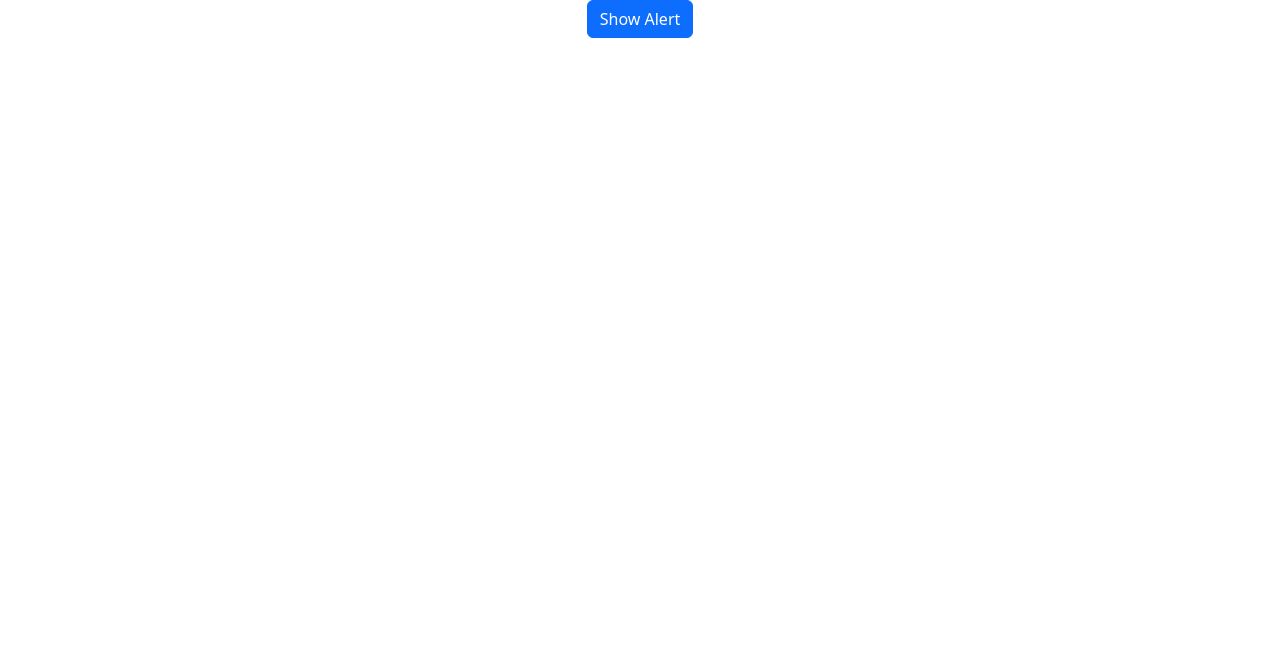
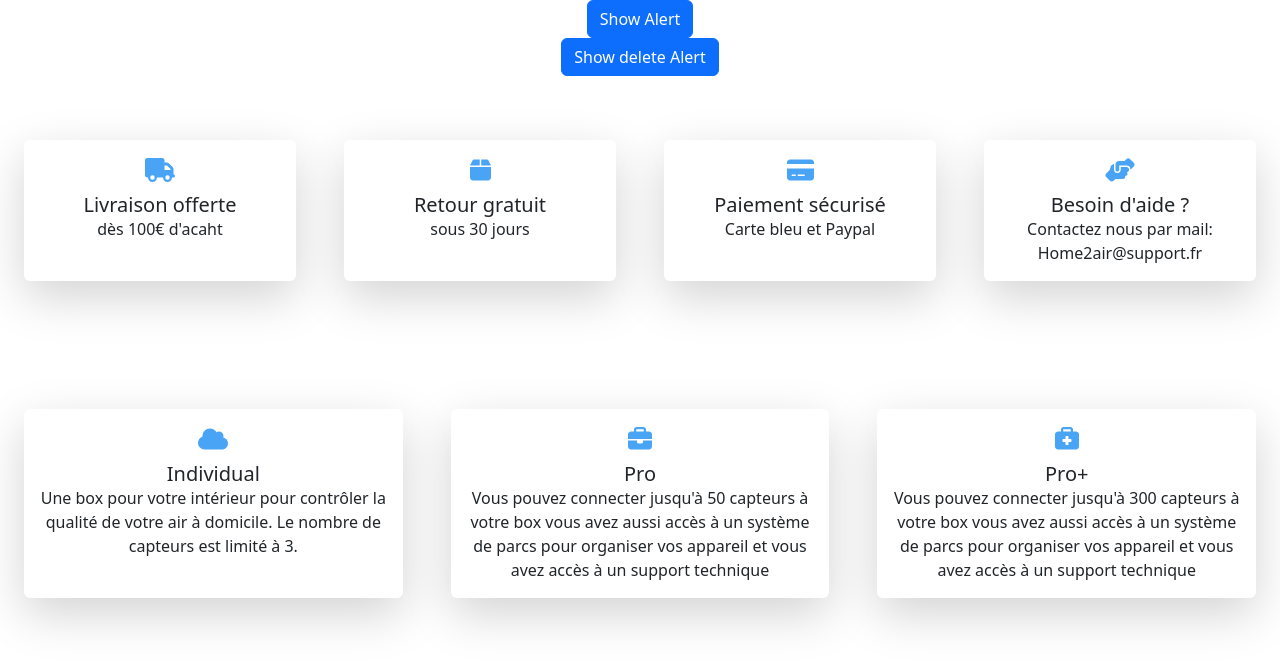
Before and after one commit to Arendlia/component, a React (Create React App) app: page / in a window 1280 px wide. Shown: the top 666 px of the page. Built offline with nearby package versions, Linux system fonts and the light colour scheme.

Commit message:
add card componant

```diff
--- a/package.json
+++ b/package.json
@@ -3,6 +3,9 @@
   "version": "0.1.0",
   "private": true,
   "dependencies": {
+    "@fortawesome/fontawesome-svg-core": "^6.2.1",
+    "@fortawesome/free-solid-svg-icons": "^6.2.1",
+    "@fortawesome/react-fontawesome": "^0.2.0",
     "@testing-library/jest-dom": "^5.16.5",
     "@testing-library/react": "^13.4.0",
     "@testing-library/user-event": "^13.5.0",
@@ -11,6 +14,7 @@
     "react": "^18.2.0",
     "react-dom": "^18.2.0",
     "react-scripts": "^5.0.1",
+    "sass": "^1.56.1",
     "sweetalert2": "^11.6.10",
     "web-vitals": "^2.1.4"
   },
--- a/src/App.js
+++ b/src/App.js
@@ -1,23 +1,17 @@
-import logo from './logo.svg';
 import './App.css';
+import React from 'react'
+import "bootstrap/dist/css/bootstrap.min.css";
+import Alerts from './componants/alerts/alerts'
+import CaseContener from './componants/case/case_contener'
 
 function App() {
   return (
     <div className="App">
-      <header className="App-header">
-        <img src={logo} className="App-logo" alt="logo" />
-        <p>
-          Edit <code>src/App.js</code> and save to reload.
-        </p>
-        <a
-          className="App-link"
-          href="https://reactjs.org"
-          target="_blank"
-          rel="noopener noreferrer"
-        >
-          Learn React
-        </a>
-      </header>
+      <Alerts alert="basic" textBtn="Show Alert" title="Titre" type= "success" text= "texttttt"/>
+      <Alerts alert="delete" textBtn="Show delete Alert" title="Supprimer le compte ?"  position= "top-end" denyButton={true} denyButtonText = "Oui" textButton="Non"/>
+      <CaseContener dataType = "reassuranceData"/>
+      <CaseContener dataType = "abonement"/>
+
     </div>
   );
 }
--- a/src/componants/alerts/alerts.js
+++ b/src/componants/alerts/alerts.js
@@ -1,25 +1,29 @@
-import React ,{ Component }from 'react'
+import React from 'react'
 import Swal from "sweetalert2";
 import "bootstrap/dist/css/bootstrap.min.css";
+import PropTypes from "prop-types";
 
-function Alerts(props) {
-    const showAlert = (title = "Vous êtes sur ?", text = "This is an alert", type = "success", confirmButtonText = 'OK', position ='center', denyButton = false, denyButtonText="") => {
-        if (props.alert == "basic" ){
+function Alerts({
+  alert, title,  position, textButton, denyButton, denyButtonText, text, type, textBtn
+}) {
+    const showAlert = () => {
+        if (alert === "basic" ){
         Swal.fire({
+            position: position,
             title: title,
             text: text,
             icon: type,
-            confirmButtonText: confirmButtonText,
+            confirmButtonText: textButton,
           });
     }
 
-    else if (props.alert == "delete")
+    else if (alert === "delete")
         Swal.fire({
             position: position,
             title: title,
             showDenyButton: denyButton,
             denyButtonText: denyButtonText,
-            confirmButtonText: confirmButtonText,
+            confirmButtonText: textButton,
           }).then((result) => {
             if (result.isConfirmed) {
             } else if (result.isDenied) {
@@ -30,8 +34,27 @@ function Alerts(props) {
 
             return(
                 <div className="container d-flex justify-content-center">
-                   <button onClick={()=>showAlert( props.title , props.text, props.type, props.textButton, props.position, props.denyButton, props.denyButtonText, props.confirmButtonText)} className="btn btn-primary">{props.textBtn}</button>
+                   <button onClick={()=>showAlert()} className="btn btn-primary">{textBtn}</button>
                 </div>
             )
 }
+Alerts.propTypes = {
+  title : PropTypes.string,
+  text : PropTypes.string,
+  type : PropTypes.string,
+  textButton: PropTypes.string,
+  position :PropTypes.string,
+  denyButton : PropTypes.bool,
+  denyButtonText:PropTypes.string,
+  textBtn : PropTypes.string,
+}
+Alerts.defaultProps = {
+  title : "Vous êtes sur ?",
+  text : "This is an alert",
+  type : "success",
+  textButton: "OK",
+  position :'center',
+  denyButton : false,
+  textBtn : "Button"
+}
 export default Alerts;
--- /dev/null
+++ b/src/componants/case/case.js
@@ -0,0 +1,18 @@
+import React from 'react'
+import "bootstrap/dist/css/bootstrap.min.css";
+import { FontAwesomeIcon } from '@fortawesome/react-fontawesome'
+import { library } from "@fortawesome/fontawesome-svg-core";
+import { faTruck, faBox, faCreditCard, faHandshakeAngle, faCloud, faBriefcase, faBriefcaseMedical } from '@fortawesome/free-solid-svg-icons'
+import './case.scss';
+library.add(faTruck, faBox, faCreditCard, faHandshakeAngle, faCloud, faBriefcase, faBriefcaseMedical);
+
+function Case(props) {
+        const data = props.data;
+        return(
+                <div className='align-middle h-100'>
+                  <h4 className = "primary-color"> <FontAwesomeIcon icon={data.icon}/></h4>
+                  <h5 className="card-title">{data.title}</h5>
+                  <p className="card-text">{data.text}</p>
+                </div>);
+}
+export default Case;
--- /dev/null
+++ b/src/componants/case/case.scss
@@ -0,0 +1,21 @@
+.reassuranceCase{
+    width: 25vh;
+    margin-top: 5%;
+    margin-bottom: 5%;
+    min-height: 10vh;
+}
+
+.abonementCase{
+    width: 33vh;
+    margin-top: 5%;
+    margin-bottom: 5%;
+}
+
+.primary-color{
+    color : #4AA4F6;
+}
+
+.card-body{
+    line-height: 10vh;
+    p{line-height: 1.5;}
+}
--- /dev/null
+++ b/src/componants/case/case_contener.js
@@ -0,0 +1,41 @@
+import React from 'react'
+import "bootstrap/dist/css/bootstrap.min.css";
+import { FontAwesomeIcon } from '@fortawesome/react-fontawesome'
+import { library } from "@fortawesome/fontawesome-svg-core";
+import { faTruck, faBox, faCreditCard, faHandshakeAngle } from '@fortawesome/free-solid-svg-icons'
+
+
+import Case from "./case"
+import datas from "./../../datas/data.json"
+library.add(faTruck, faBox, faCreditCard, faHandshakeAngle);
+function CaseContener(props) {
+    if(props.dataType === "reassuranceData"){
+        return (
+            <div className="d-flex justify-content-around mw-25">
+            {datas.reassuranceData.map((data, index) => {
+                return (
+                <div className="reassuranceCase mx-4 card-body shadow-lg p-3 bg-white rounded"  >
+                    <Case data = {data} index = {index}/>
+                </div>
+                );
+            })}
+            </div>
+            );
+    }else if(props.dataType === "abonement"){
+        return (
+            <div className="d-flex justify-content-around mw-25">
+            {datas.abonement.map((data, index) => {
+                return (
+                <div className="abonementCase mx-4 card-body shadow-lg p-3 bg-white rounded" >
+                    <Case data = {data} index = {index}/>
+                </div>
+                );
+            })}
+            </div>
+            );
+    }
+
+
+}
+
+export default CaseContener;
--- /dev/null
+++ b/src/datas/data.json
@@ -0,0 +1,13 @@
+{
+    "reassuranceData": [
+          {"id": 1, "icon": "truck", "title": "Livraison offerte", "text": "dès 100€ d'acaht", "price": ""},
+          {"id": 2,"icon": "box", "title": "Retour gratuit", "text": "sous 30 jours", "price": ""},
+          {"id": 3,"icon": "credit-card", "title": "Paiement sécurisé", "text": "Carte bleu et Paypal", "price": ""},
+          {"id": 4,"icon": "handshake-angle", "title": "Besoin d'aide ?", "text": "Contactez nous par mail: Home2air@support.fr", "price": ""}
+        ],
+    "abonement": [
+        {"id": 1,"icon": "cloud", "title": "Individual", "text": "Une box pour votre intérieur pour contrôler la qualité de votre air à domicile. Le nombre de capteurs est limité à 3.", "price": "119 €"},
+        {"id": 2,"icon": "briefcase", "title": "Pro", "text": "Vous pouvez connecter jusqu'à 50 capteurs à votre box  vous avez aussi accès à un système de parcs pour organiser vos appareil et vous avez accès à un support technique", "price": "119 € + 8/mois"},
+        {"id": 3,"icon": "briefcase-medical", "title": "Pro+", "text": "Vous pouvez connecter jusqu'à 300 capteurs à votre box  vous avez aussi accès à un système de parcs pour organiser vos appareil et vous avez accès à un support technique", "price": "119 € + 8/mois"}
+    ]
+}
--- a/src/index.js
+++ b/src/index.js
@@ -2,13 +2,12 @@ import React from 'react';
 import ReactDOM from 'react-dom/client';
 import './index.css';
 import App from './App';
-import Alerts from './componants/alerts/alerts'
 import reportWebVitals from './reportWebVitals';
 
 const root = ReactDOM.createRoot(document.getElementById('root'));
 root.render(
   <React.StrictMode>
-    <Alerts alert="basic" textBtn="Show Alert" title="Titre" type= "success" text= "texttttt"/>
+    <App/>
   </React.StrictMode>
 );
 
```
Also changed, not shown: public/assets/proPlus.svg (added), src/datas/data.js (added), 1 other file (tests, documents, lock files or other folders).
